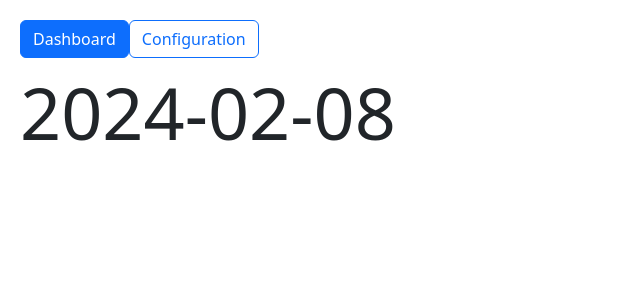
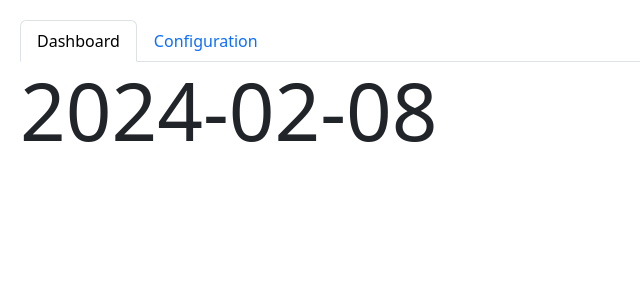
Before and after one commit to gergwoodside/birthday-dashboard, a React (Vite) app: page / in a window 1280 px wide. Shown: the top 300 px of the page, without its empty margins (0-640 px from the left). Built offline with nearby package versions, Linux system fonts and the light colour scheme.

Commit message:
use bootstrap nav

```diff
--- a/index.html
+++ b/index.html
@@ -4,7 +4,7 @@
     <meta charset="UTF-8" />
     <link href="https://cdn.jsdelivr.net/npm/bootstrap@5.3.2/dist/css/bootstrap.min.css" rel="stylesheet" integrity="sha384-T3c6CoIi6uLrA9TneNEoa7RxnatzjcDSCmG1MXxSR1GAsXEV/Dwwykc2MPK8M2HN" crossorigin="anonymous">
     <meta name="viewport" content="width=device-width, initial-scale=1.0" />
-    <title>Demo Project</title>
+    <title>Birthday Dashboard</title>
   </head>
   <body>
     <div id="root"></div>
--- a/src/components/BirthdayMessage.tsx
+++ b/src/components/BirthdayMessage.tsx
@@ -25,10 +25,10 @@ export const BirthdayMessage = ({ birthdays, today }: Props) => {
   const birthdayMessages = birthdays
     .filter((person) => person.date.slice(-5) === today.slice(-5))
     .map((person) => (
-      <p className="birthday-message" key={person.name}>
+      <h1 className="display-4" key={person.name}>
         {person.name} turns{" "}
         {parseInt(today.slice(0, 4)) - parseInt(person.date.slice(0, 4))} today!
-      </p>
+      </h1>
     ));
 
   // Return a fragment containing all matching birthday messages
--- a/src/components/Dashboard.tsx
+++ b/src/components/Dashboard.tsx
@@ -1,4 +1,3 @@
-
 import BirthdayMessage from "./BirthdayMessage";
 
 interface Birthday {
@@ -26,7 +25,7 @@ const Dashboard = ({ birthdays }: Props) => {
   return (
     <>
       <div className="dash-text">
-        <p className="today-date">{formattedDate}</p>
+        <h1 className="display-1">{formattedDate}</h1>
         <BirthdayMessage birthdays={birthdays} today={formattedDate} />
       </div>
     </>
--- a/src/components/Navigation.tsx
+++ b/src/components/Navigation.tsx
@@ -5,28 +5,64 @@ interface Props {
 
 const Navigation = ({ currentView, onSelectView }: Props) => {
   return (
-    <div className="nav">
+    <>
+      <nav>
+        <div className="nav nav-tabs" id="nav-tab" role="tablist">
           <button
             className={
-          currentView === "Dashboard"
-            ? "btn btn-primary"
-            : "btn btn-outline-primary"
+              currentView === "Dashboard" ? "nav-link active" : "nav-link"
             }
+            id="nav-home-tab"
+            data-bs-toggle="tab"
+            data-bs-target="#nav-home"
+            type="button"
+            role="tab"
+            aria-controls="nav-home"
+            aria-selected="true"
             onClick={() => onSelectView("Dashboard")}
           >
             Dashboard
           </button>
           <button
             className={
-          currentView === "Configuration"
-            ? "btn btn-primary"
-            : "btn btn-outline-primary"
+              currentView === "Configuration" ? "nav-link active" : "nav-link"
             }
+            id="nav-profile-tab"
+            data-bs-toggle="tab"
+            data-bs-target="#nav-profile"
+            type="button"
+            role="tab"
+            aria-controls="nav-profile"
+            aria-selected="false"
             onClick={() => onSelectView("Configuration")}
           >
             Configuration
           </button>
         </div>
+      </nav>
+    </>
+    // <div className="nav">
+    //   <button
+    //     className={
+    //       currentView === "Dashboard"
+    //         ? "btn btn-primary"
+    //         : "btn btn-outline-primary"
+    //     }
+    //     onClick={() => onSelectView("Dashboard")}
+    //   >
+    //     Dashboard
+    //   </button>
+    //   <button
+    //     className={
+    //       currentView === "Configuration"
+    //         ? "btn btn-primary"
+    //         : "btn btn-outline-primary"
+    //     }
+    //     onClick={() => onSelectView("Configuration")}
+    //   >
+    //     Configuration
+    //   </button>
+    // </div>
   );
 };
 
```
Lines whose indentation alone changed are shown as unchanged.
